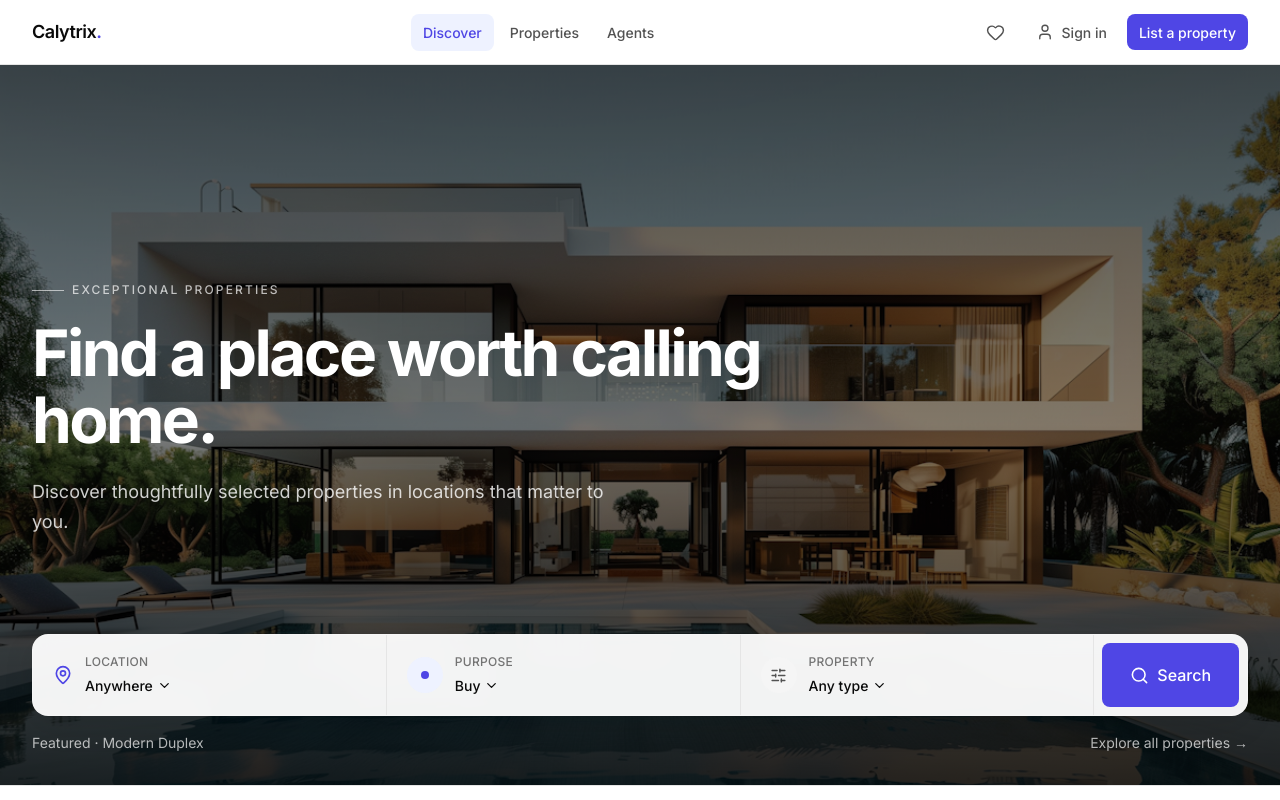
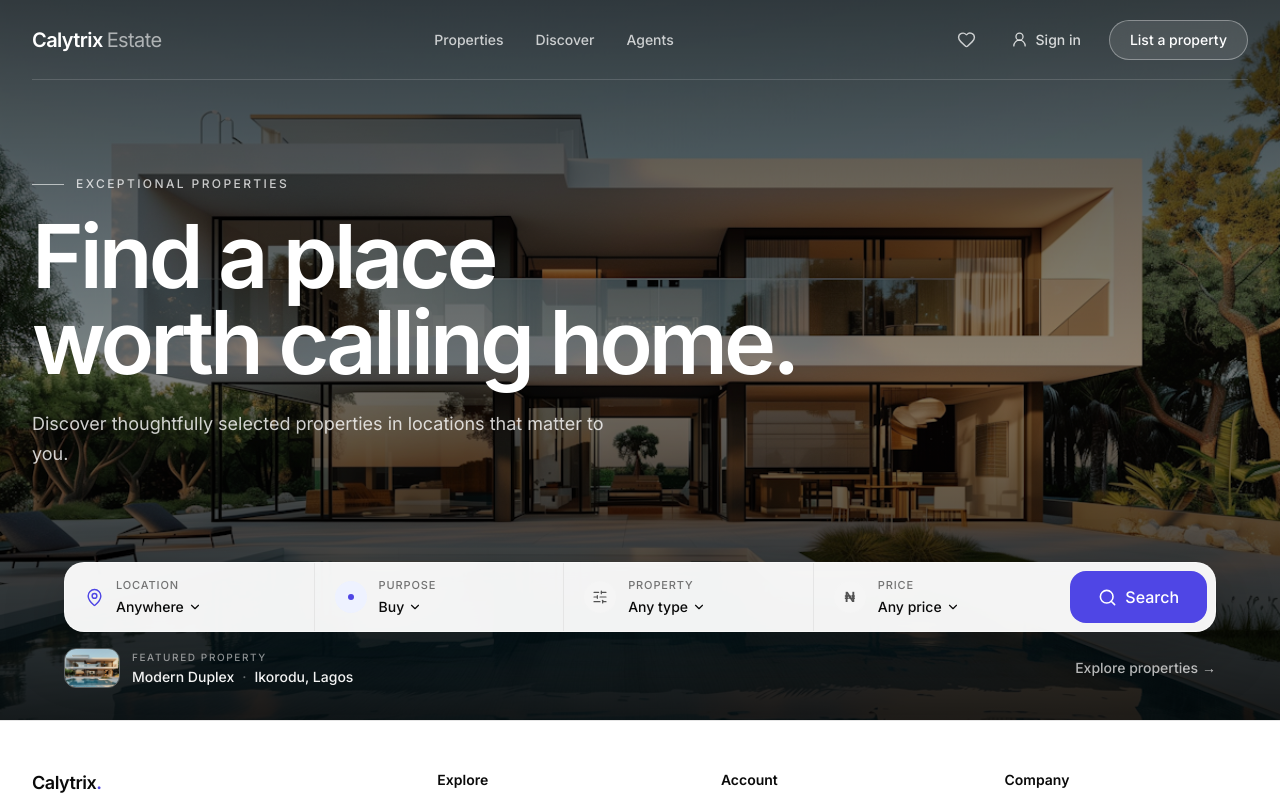
Before and after one commit to Remigit99/calytrix_estate_app, a React (Vite) app in the folder client/: page / in a window 1280 px wide. Shown: the top 800 px of the page. Built offline with nearby package versions, Linux system fonts and the light colour scheme.

Commit message:
feat: enhance Navbar and Hero components with improved layout and functionality

```diff
--- a/client/src/components/layout/Navbar.tsx
+++ b/client/src/components/layout/Navbar.tsx
@@ -1,98 +1,161 @@
-import { Heart, Menu, User } from 'lucide-react';
-import { Link, NavLink } from 'react-router';
 
-import { Button } from '../ui';
+import { Heart, Menu, UserRound, X } from 'lucide-react';
+import { useState } from 'react';
+import { Link } from 'react-router';
+
+import { Container } from '../ui';
 
 const Navbar = () => {
+  const [isMenuOpen, setIsMenuOpen] = useState(false);
+
+  const closeMenu = () => {
+    setIsMenuOpen(false);
+  };
+
   return (
-    <header className="sticky top-0 z-50 border-b border-(--color-border) bg-(--color-surface)/95 backdrop-blur">
-      <div className="container-page">
-        <div className="flex h-16 items-center justify-between">
+    <header className="absolute inset-x-0 top-0 z-50">
+      <Container>
+        <nav className="relative flex h-20 items-center justify-between border-b border-white/15">
           {/* Brand */}
           <Link
             to="/"
-            className="shrink-0 text-lg font-semibold tracking-tight text-(--color-text)"
+            onClick={closeMenu}
+            className="relative z-10 text-xl font-semibold tracking-[-0.03em] text-white"
           >
             Calytrix
-            <span className="text-(--color-primary)">.</span>
+            <span className="ml-1 font-normal text-white/60">
+              Estate
+            </span>
           </Link>
 
           {/* Desktop navigation */}
-          <nav className="hidden items-center gap-1 md:flex">
-            <NavItem to="/">
+          <div className="hidden items-center gap-8 lg:flex">
+            <Link
+              to="/properties"
+              className="text-sm font-medium text-white/75 transition-colors hover:text-white"
+            >
+              Properties
+            </Link>
+
+            <Link
+              to="/properties"
+              className="text-sm font-medium text-white/75 transition-colors hover:text-white"
+            >
               Discover
-            </NavItem>
+            </Link>
 
-            <NavItem to="/properties">
-              Properties
-            </NavItem>
-
-            <NavItem to="/agents">
+            <Link
+              to="/agents"
+              className="text-sm font-medium text-white/75 transition-colors hover:text-white"
+            >
               Agents
-            </NavItem>
-          </nav>
+            </Link>
+          </div>
 
           {/* Desktop actions */}
-          <div className="hidden items-center gap-2 md:flex">
+          <div className="hidden items-center gap-2 lg:flex">
             <Link
               to="/favorites"
               aria-label="Favorites"
-              className="inline-flex size-10 items-center justify-center rounded-(--radius-control) text-(--color-text-secondary) transition-colors hover:bg-(--color-surface-muted) hover:text-(--color-text)"
+              className="flex size-10 items-center justify-center rounded-full text-white/75 transition-colors hover:bg-white/10 hover:text-white"
             >
               <Heart size={19} strokeWidth={1.8} />
             </Link>
 
             <Link
               to="/login"
-              className="inline-flex h-10 items-center gap-2 rounded-(--radius-control) px-3 text-body-sm font-medium text-(--color-text-secondary) transition-colors hover:bg-(--color-surface-muted) hover:text-(--color-text)"
+              className="flex items-center gap-2 rounded-full px-4 py-2 text-sm font-medium text-white/80 transition-colors hover:bg-white/10 hover:text-white"
             >
-              <User size={18} strokeWidth={1.8} />
+              <UserRound size={17} strokeWidth={1.8} />
               Sign in
             </Link>
 
-            <Button size="sm">
+            {/* List property */}
+            <Link
+              to="/properties/new"
+              className="ml-1 inline-flex h-10 items-center rounded-full border border-white/35 bg-white/10 px-5 text-sm font-medium text-white backdrop-blur-md transition-all duration-200 hover:border-white/60 hover:bg-white/20"
+            >
               List a property
-            </Button>
+            </Link>
           </div>
 
-          {/* Mobile menu */}
+          {/* Mobile menu button */}
           <button
             type="button"
-            aria-label="Open navigation menu"
-            className="inline-flex size-10 items-center justify-center rounded-(--radius-control) text-(--color-text-secondary) transition-colors hover:bg-(--color-surface-muted) hover:text-(--color-text) md:hidden"
+            aria-label={isMenuOpen ? 'Close menu' : 'Open menu'}
+            aria-expanded={isMenuOpen}
+            onClick={() => setIsMenuOpen((open) => !open)}
+            className="relative z-10 flex size-10 items-center justify-center rounded-full border border-white/25 bg-black/10 text-white backdrop-blur-md transition-colors hover:bg-white/15 lg:hidden"
           >
-            <Menu size={22} strokeWidth={1.8} />
+            {isMenuOpen ? (
+              <X size={21} strokeWidth={1.8} />
+            ) : (
+              <Menu size={21} strokeWidth={1.8} />
+            )}
           </button>
-        </div>
-      </div>
+
+          {/* Mobile menu */}
+          {isMenuOpen && (
+            <div className="absolute inset-x-0 top-[calc(100%+0.5rem)] overflow-hidden rounded-2xl border border-white/20 bg-black/75 p-2 shadow-[0_20px_50px_rgb(0_0_0_/_0.3)] backdrop-blur-xl lg:hidden">
+              <div className="flex flex-col">
+                <Link
+                  to="/properties"
+                  onClick={closeMenu}
+                  className="rounded-xl px-4 py-3.5 text-sm font-medium text-white/85 transition-colors hover:bg-white/10 hover:text-white"
+                >
+                  Properties
+                </Link>
+
+                <Link
+                  to="/properties"
+                  onClick={closeMenu}
+                  className="rounded-xl px-4 py-3.5 text-sm font-medium text-white/85 transition-colors hover:bg-white/10 hover:text-white"
+                >
+                  Discover
+                </Link>
+
+                <Link
+                  to="/agents"
+                  onClick={closeMenu}
+                  className="rounded-xl px-4 py-3.5 text-sm font-medium text-white/85 transition-colors hover:bg-white/10 hover:text-white"
+                >
+                  Agents
+                </Link>
+
+                <Link
+                  to="/favorites"
+                  onClick={closeMenu}
+                  className="flex items-center gap-3 rounded-xl px-4 py-3.5 text-sm font-medium text-white/85 transition-colors hover:bg-white/10 hover:text-white"
+                >
+                  <Heart size={17} strokeWidth={1.8} />
+                  Favorites
+                </Link>
+
+                <Link
+                  to="/login"
+                  onClick={closeMenu}
+                  className="flex items-center gap-3 rounded-xl px-4 py-3.5 text-sm font-medium text-white/85 transition-colors hover:bg-white/10 hover:text-white"
+                >
+                  <UserRound size={17} strokeWidth={1.8} />
+                  Sign in
+                </Link>
+
+                <div className="my-2 border-t border-white/10" />
+
+                <Link
+                  to="/properties/new"
+                  onClick={closeMenu}
+                  className="flex h-11 items-center justify-center rounded-xl border border-white/25 bg-white/10 text-sm font-medium text-white transition-colors hover:bg-white/20"
+                >
+                  List a property
+                </Link>
+              </div>
+            </div>
+          )}
+        </nav>
+      </Container>
     </header>
   );
 };
 
-type NavItemProps = {
-  to: string;
-  children: React.ReactNode;
-};
-
-const NavItem = ({ to, children }: NavItemProps) => {
-  return (
-    <NavLink
-      to={to}
-      end={to === '/'}
-      className={({ isActive }) =>
-        [
-          'rounded-(--radius-control) px-3 py-2',
-          'text-body-sm font-medium',
-          'transition-colors duration-200',
-          isActive
-            ? 'bg-(--color-primary-soft) text-(--color-primary)'
-            : 'text-(--color-text-secondary) hover:bg-(--color-surface-muted) hover:text-(--color-text)',
-        ].join(' ')
-      }
-    >
-      {children}
-    </NavLink>
-  );
-};
-
 export default Navbar;
--- a/client/src/components/marketing/Hero.tsx
+++ b/client/src/components/marketing/Hero.tsx
@@ -24,30 +24,32 @@ type HeroProps = {
 
 const Hero = ({ property }: HeroProps) => {
   return (
-    <section className="relative isolate min-h-[720px] overflow-hidden bg-(--color-neutral-950)">
-      {/* Background image */}
+    <section className="relative isolate min-h-[680px] overflow-hidden bg-(--color-neutral-950) sm:min-h-[720px]">
+      {/* Background */}
       <img
         src={property.imageUrl}
         alt={property.imageAlt}
-        className="absolute inset-0 -z-20 size-full object-center"
+        className="absolute inset-0 -z-30 size-full object-cover"
       />
 
-      {/* Cinematic overlays */}
-      <div className="absolute inset-0 -z-10 bg-black/35" />
+      {/* Cinematic overlay */}
+      <div className="absolute inset-0 -z-20 bg-black/35" />
 
-      <div className="absolute inset-0 -z-10 bg-linear-to-b from-black/55 via-black/20 to-black/75" />
+      <div className="absolute inset-0 -z-10 bg-linear-to-b from-black/60 via-black/15 to-black/80" />
 
       <Container>
-        <div className="flex min-h-[720px] flex-col justify-center pb-36 pt-28">
-          {/* Hero content */}
-          <div className="max-w-3xl text-white">
-            <p className="mb-5 flex items-center gap-2 text-caption font-medium uppercase tracking-[0.18em] text-white/70">
+        <div className="relative min-h-[680px] sm:min-h-[720px]">
+          {/* Hero copy */}
+          <div className="flex max-w-3xl flex-col justify-center pt-32 sm:pt-40 lg:pt-44">
+            <div className="flex items-center gap-3 text-caption font-medium uppercase tracking-[0.2em] text-white/75">
               <span className="h-px w-8 bg-white/60" />
               Exceptional properties
-            </p>
+            </div>
 
-            <h1 className="max-w-3xl text-display text-white">
-              Find a place worth calling home.
+            <h1 className="mt-5 max-w-3xl text-[clamp(3rem,7vw,5.5rem)] font-semibold leading-[0.98] tracking-[-0.045em] text-white">
+              Find a place
+              <br />
+              worth calling home.
             </h1>
 
             <p className="mt-6 max-w-xl text-body-lg leading-relaxed text-white/80">
@@ -56,108 +58,155 @@ const Hero = ({ property }: HeroProps) => {
             </p>
           </div>
 
-          {/* Search panel */}
-          <div className="absolute inset-x-0 bottom-8">
-            <Container>
-              <div className="overflow-hidden rounded-(--radius-panel) border border-white/20 bg-white/95 shadow-(--shadow-lg) backdrop-blur-md">
-                <div className="flex flex-col lg:flex-row lg:items-stretch">
+          {/* Search area */}
+          <div className="absolute inset-x-0 bottom-7 sm:bottom-8">
+            <div className="mx-auto max-w-6xl">
+              <div className="overflow-hidden rounded-2xl border border-white/50 bg-white/95 shadow-[0_20px_60px_rgb(0_0_0_/_0.25)] backdrop-blur-xl">
+                <div className="grid grid-cols-2 lg:flex lg:items-stretch">
                   {/* Location */}
-                  <div className="flex min-h-20 flex-1 items-center gap-3 border-b border-(--color-border) px-5 py-4 lg:border-b-0 lg:border-r">
+                  <div className="flex min-h-[68px] items-center gap-3 border-b border-r border-(--color-border) px-4 py-3 sm:px-5 lg:min-w-[190px] lg:flex-1 lg:border-b-0">
                     <MapPin
-                      size={20}
+                      size={19}
+                      strokeWidth={1.8}
                       className="shrink-0 text-(--color-primary)"
                     />
 
                     <div className="min-w-0">
-                      <p className="text-caption font-medium uppercase tracking-wide text-(--color-text-muted)">
+                      <p className="text-[11px] font-medium uppercase tracking-[0.08em] text-(--color-text-muted)">
                         Location
                       </p>
 
                       <button
                         type="button"
-                        className="mt-1 flex items-center gap-1 text-body-sm font-medium text-(--color-text)"
+                        className="mt-1 flex max-w-full items-center gap-1 text-sm font-medium text-(--color-text)"
                       >
-                        Anywhere
-                        <ChevronDown size={15} />
+                        <span className="truncate">
+                          Anywhere
+                        </span>
+                        <ChevronDown size={14} />
                       </button>
                     </div>
                   </div>
 
                   {/* Purpose */}
-                  <div className="flex min-h-20 flex-1 items-center gap-3 border-b border-(--color-border) px-5 py-4 lg:border-b-0 lg:border-r">
-                    <div className="flex size-9 shrink-0 items-center justify-center rounded-full bg-(--color-primary-soft)">
-                      <span className="size-2 rounded-full bg-(--color-primary)" />
+                  <div className="flex min-h-[68px] items-center gap-3 border-b border-(--color-border) px-4 py-3 sm:px-5 lg:min-w-[170px] lg:flex-1 lg:border-b-0 lg:border-r">
+                    <div className="flex size-8 shrink-0 items-center justify-center rounded-full bg-(--color-primary-soft)">
+                      <span className="size-1.5 rounded-full bg-(--color-primary)" />
                     </div>
 
-                    <div>
-                      <p className="text-caption font-medium uppercase tracking-wide text-(--color-text-muted)">
+                    <div className="min-w-0">
+                      <p className="text-[11px] font-medium uppercase tracking-[0.08em] text-(--color-text-muted)">
                         Purpose
                       </p>
 
                       <button
                         type="button"
-                        className="mt-1 flex items-center gap-1 text-body-sm font-medium text-(--color-text)"
+                        className="mt-1 flex items-center gap-1 text-sm font-medium text-(--color-text)"
                       >
                         Buy
-                        <ChevronDown size={15} />
+                        <ChevronDown size={14} />
                       </button>
                     </div>
                   </div>
 
                   {/* Property type */}
-                  <div className="flex min-h-20 flex-1 items-center gap-3 border-b border-(--color-border) px-5 py-4 lg:border-b-0 lg:border-r">
-                    <div className="flex size-9 shrink-0 items-center justify-center rounded-full bg-(--color-neutral-100)">
+                  <div className="flex min-h-[68px] items-center gap-3 border-r border-(--color-border) px-4 py-3 sm:px-5 lg:min-w-[190px] lg:flex-1">
+                    <div className="flex size-8 shrink-0 items-center justify-center rounded-full bg-(--color-neutral-100)">
                       <SlidersHorizontal
-                        size={17}
+                        size={16}
+                        strokeWidth={1.8}
                         className="text-(--color-text-secondary)"
                       />
                     </div>
 
-                    <div>
-                      <p className="text-caption font-medium uppercase tracking-wide text-(--color-text-muted)">
+                    <div className="min-w-0">
+                      <p className="text-[11px] font-medium uppercase tracking-[0.08em] text-(--color-text-muted)">
                         Property
                       </p>
 
                       <button
                         type="button"
-                        className="mt-1 flex items-center gap-1 text-body-sm font-medium text-(--color-text)"
+                        className="mt-1 flex items-center gap-1 text-sm font-medium text-(--color-text)"
                       >
                         Any type
-                        <ChevronDown size={15} />
+                        <ChevronDown size={14} />
+                      </button>
+                    </div>
+                  </div>
+
+                  {/* Price */}
+                  <div className="flex min-h-[68px] items-center gap-3 border-b border-(--color-border) px-4 py-3 sm:px-5 lg:min-w-[170px] lg:flex-1 lg:border-b-0">
+                    <div className="flex size-8 shrink-0 items-center justify-center rounded-full bg-(--color-neutral-100) text-sm font-semibold text-(--color-text-secondary)">
+                      ₦
+                    </div>
+
+                    <div className="min-w-0">
+                      <p className="text-[11px] font-medium uppercase tracking-[0.08em] text-(--color-text-muted)">
+                        Price
+                      </p>
+
+                      <button
+                        type="button"
+                        className="mt-1 flex items-center gap-1 text-sm font-medium text-(--color-text)"
+                      >
+                        Any price
+                        <ChevronDown size={14} />
                       </button>
                     </div>
                   </div>
 
                   {/* Search */}
-                  <div className="flex items-center p-2">
+                  <div className="col-span-2 p-2 lg:col-span-1">
                     <Button
                       size="lg"
-                      className="h-16 w-full px-7 lg:w-auto"
+                      className="h-[52px] w-full rounded-xl px-7 lg:h-full lg:min-w-[120px]"
                     >
                       <Search size={19} />
-                      Search
+                      <span>Search</span>
                     </Button>
                   </div>
                 </div>
               </div>
 
-              {/* Featured property context */}
-              <div className="mt-4 flex items-center justify-between gap-4 text-white/70">
+              {/* Featured property */}
+              <div className="mt-4 flex items-center justify-between gap-4">
                 <Link
                   to={`/properties/${property.id}`}
-                  className="text-body-sm transition-colors hover:text-white"
+                  className="group flex min-w-0 items-center gap-3 text-white"
                 >
-                  Featured · {property.title}
+                  <span className="hidden h-10 w-14 shrink-0 overflow-hidden rounded-lg border border-white/30 sm:block">
+                    <img
+                      src={property.imageUrl}
+                      alt=""
+                      className="size-full object-cover transition-transform duration-300 group-hover:scale-105"
+                    />
+                  </span>
+
+                  <span className="min-w-0">
+                    <span className="block text-[10px] font-medium uppercase tracking-[0.16em] text-white/60">
+                      Featured property
+                    </span>
+
+                    <span className="mt-0.5 block truncate text-sm font-medium text-white">
+                      {property.title}
+                      <span className="mx-2 text-white/40">·</span>
+                      {property.location}
+                    </span>
+                  </span>
                 </Link>
 
                 <Link
                   to="/properties"
-                  className="text-body-sm transition-colors hover:text-white"
+                  className="shrink-0 text-sm font-medium text-white/75 transition-colors hover:text-white"
                 >
-                  Explore all properties →
+                  <span className="hidden sm:inline">
+                    Explore properties
+                  </span>
+                  <span className="sm:hidden">Explore</span>
+                  <span className="ml-1">→</span>
                 </Link>
               </div>
-            </Container>
+            </div>
           </div>
         </div>
       </Container>
```
